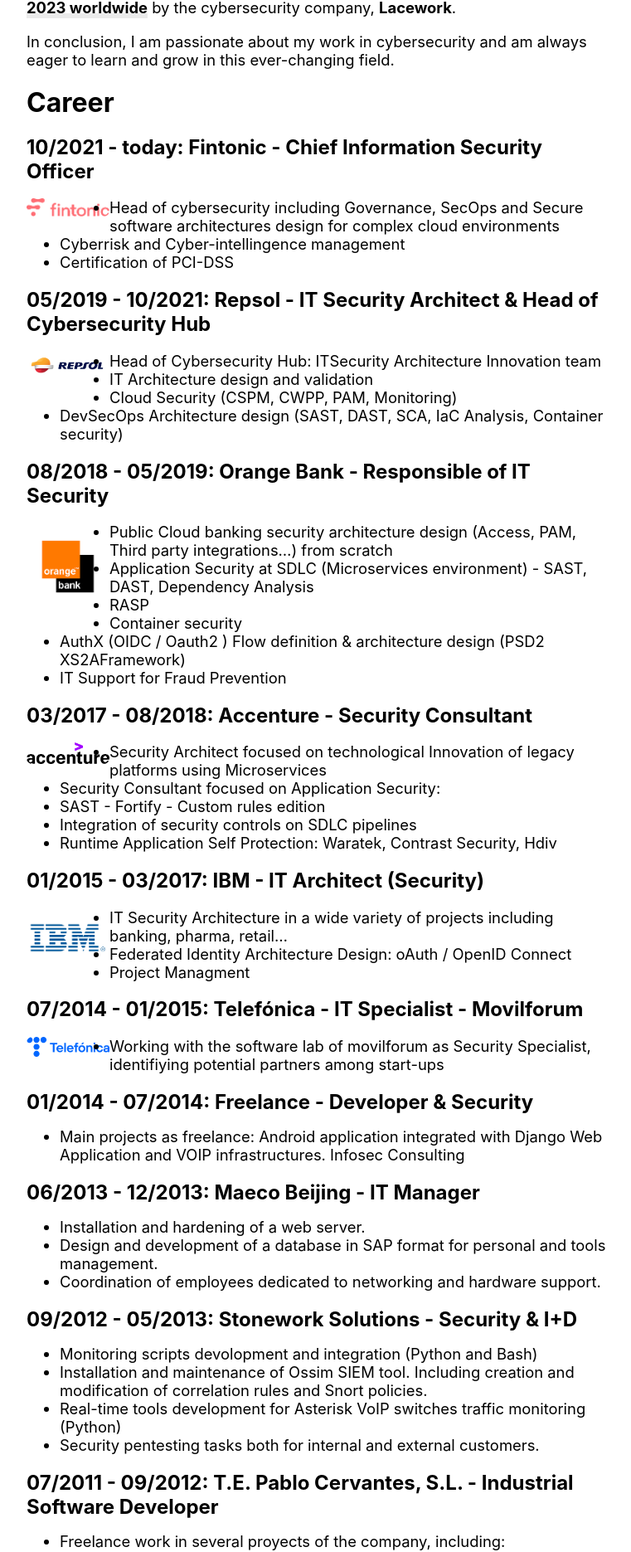
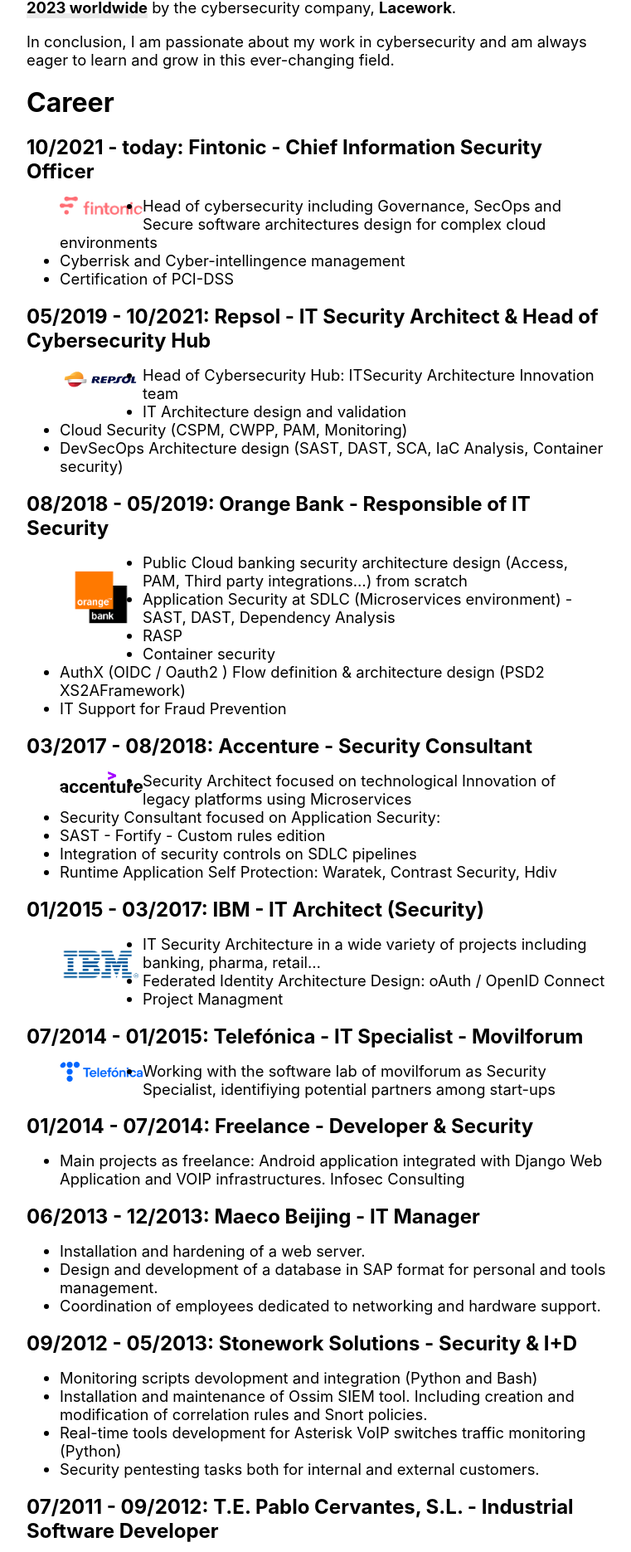
Before and after one commit to cervantestech/cervantestech.github.io, a Jekyll site: the page built from about.md, in a window 1280 px wide. Shown: the part 1521-3392 px from the top of the page at 83% size, without its empty margins (258-1019 px from the left). Built offline with Jekyll 4.4.1, drawn with Linux system fonts in a browser that asks for light colours; nearby versions of some CDN libraries.

Commit message:
fixing pics

```diff
--- a/about.md
+++ b/about.md
@@ -24,7 +24,7 @@ In conclusion, I am passionate about my work in cybersecurity and am always eage
 
 ## 10/2021 - today: Fintonic - Chief Information Security Officer
 
-<img align="left" src="/assets/img/fintonic.png">
+<figure><img align="left" src="/assets/img/fintonic.png"></figure>
 
 - Head of cybersecurity including Governance, SecOps and Secure software architectures design for
 complex cloud environments
@@ -33,7 +33,7 @@ complex cloud environments
 
 ## 05/2019 - 10/2021: Repsol - IT Security Architect & Head of Cybersecurity Hub
 
-<img align="left" src="/assets/img/repsol.png">
+<figure><img align="left" src="/assets/img/repsol.png"></figure>
 
 - Head of Cybersecurity Hub: ITSecurity Architecture Innovation team
 - IT Architecture design and validation
@@ -42,7 +42,7 @@ complex cloud environments
 
 ## 08/2018 - 05/2019: Orange Bank - Responsible of IT Security
 
-<img align="left" src="/assets/img/ob.png">
+<figure><img align="left" src="/assets/img/ob.png"></figure>
 
 - Public Cloud banking security architecture design (Access, PAM, Third party integrations...) from scratch
 - Application Security at SDLC (Microservices environment) - SAST, DAST, Dependency Analysis
@@ -53,7 +53,7 @@ complex cloud environments
 
 ## 03/2017 - 08/2018: Accenture - Security Consultant
 
-<img align="left" src="/assets/img/accenture.png">
+<figure><img align="left" src="/assets/img/accenture.png"></figure>
 
 - Security Architect focused on technological Innovation of legacy platforms using Microservices
 - Security Consultant focused on Application Security:
@@ -63,7 +63,7 @@ complex cloud environments
 
 ## 01/2015 - 03/2017: IBM - IT Architect (Security)
 
-<img align="left" src="/assets/img/ibm.png">
+<figure><img align="left" src="/assets/img/ibm.png"></figure>
 
 - IT Security Architecture in a wide variety of projects including banking, pharma, retail...
 - Federated Identity Architecture Design: oAuth / OpenID Connect
@@ -71,7 +71,7 @@ complex cloud environments
 
 ## 07/2014 - 01/2015: Telefónica - IT Specialist - Movilforum
 
-<img align="left" src="/assets/img/telefonica.png">
+<figure><img align="left" src="/assets/img/telefonica.png"></figure>
 
 - Working with the software lab of movilforum as Security Specialist, identifiying potential partners
 among start-ups
```
